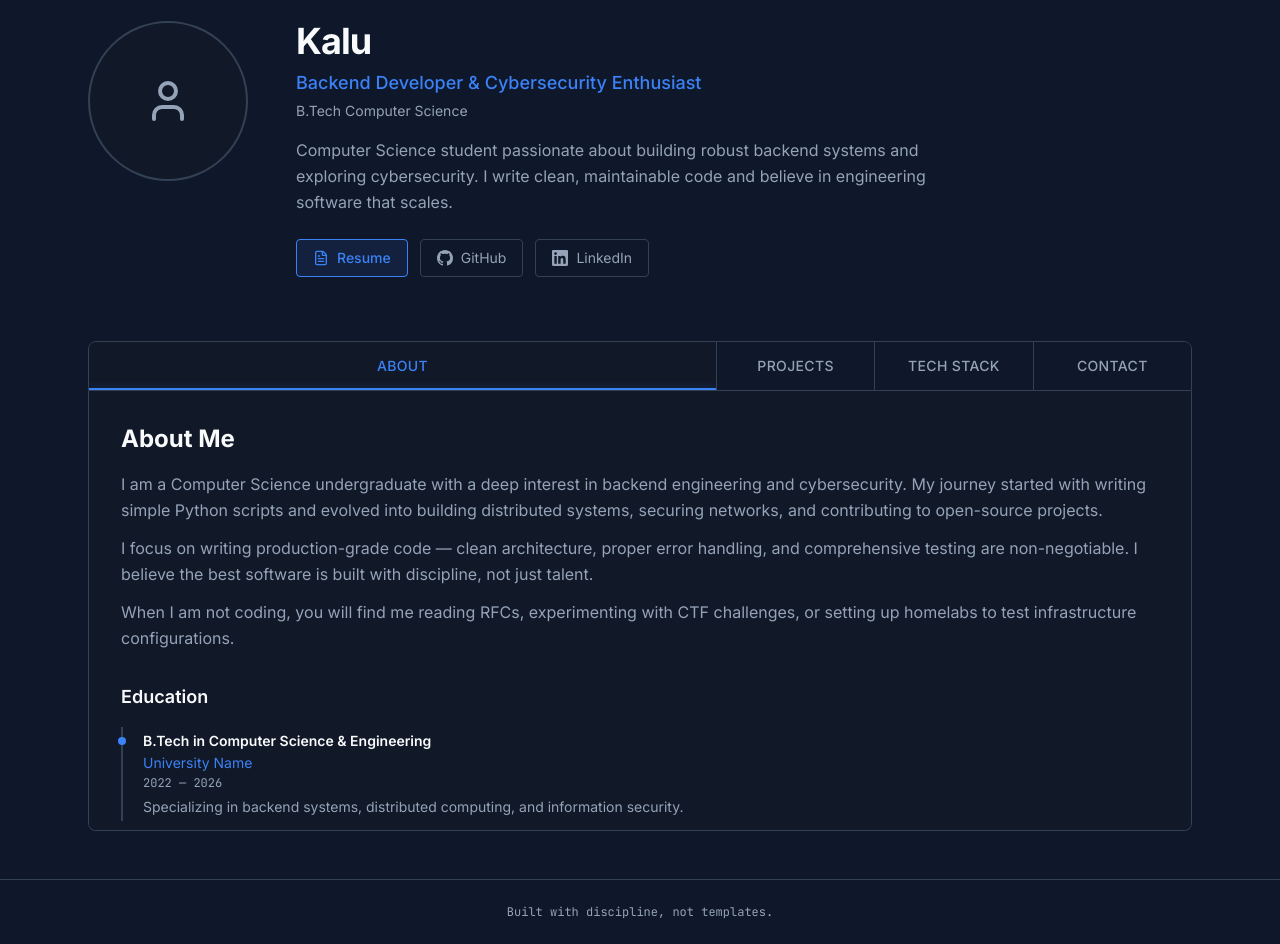
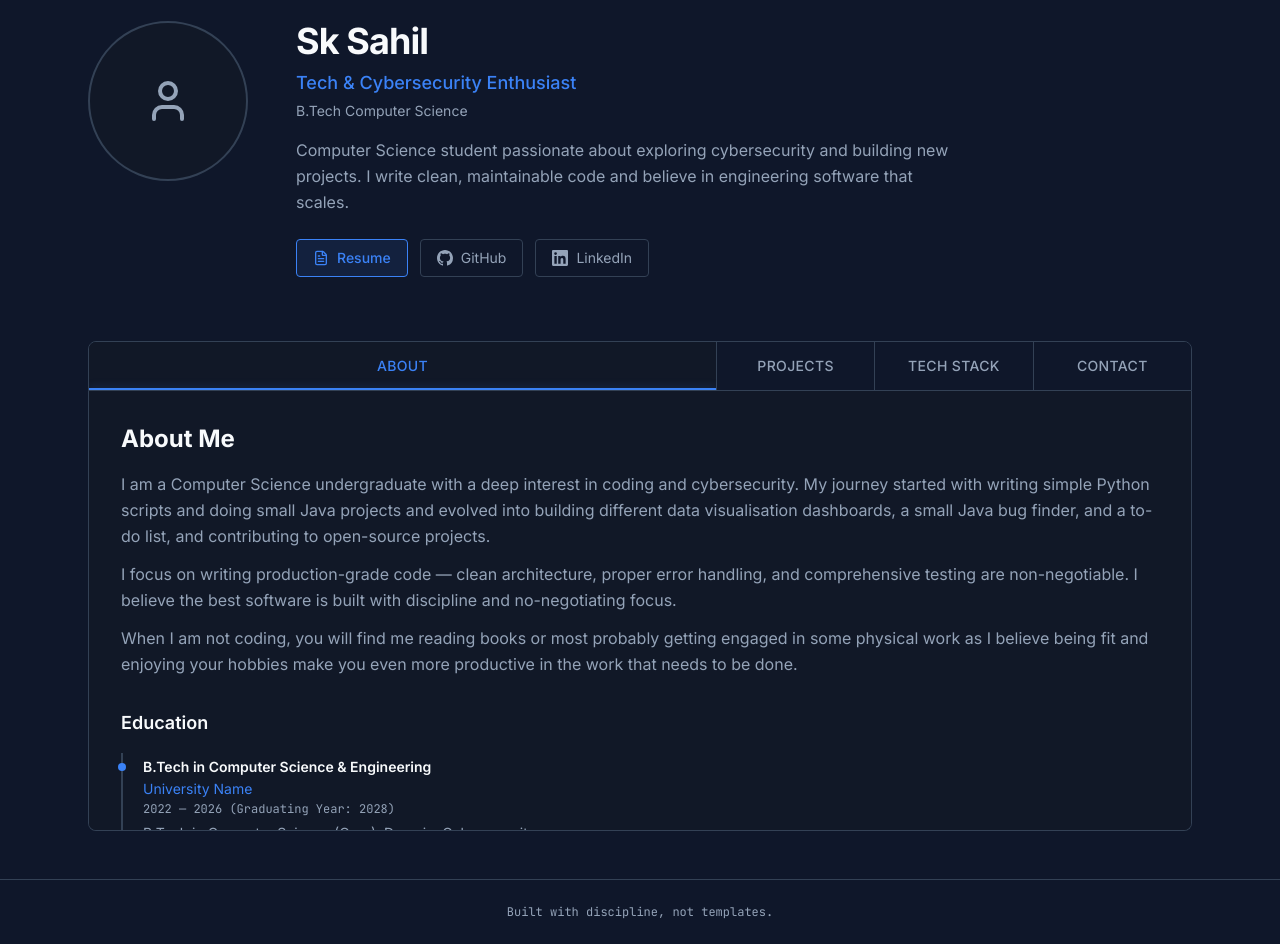
Before and after one commit to Sahil-9879/sk-sahil_portfolio-, a React (Vite) app: page / in a window 1280 px wide. Shown: the part 100-1044 px from the top of the page. Built offline with nearby package versions, Linux system fonts and the light colour scheme.

Commit message:
update: personal info, skills, and social links for Sk Sahil

```diff
--- a/src/components/icons/BrandIcons.jsx
+++ b/src/components/icons/BrandIcons.jsx
@@ -34,3 +34,19 @@ export function LinkedinIcon({ size = 24, className = '' }) {
     </svg>
   );
 }
+
+export function LeetCodeIcon({ size = 24, className = '' }) {
+  return (
+    <svg
+      xmlns="http://www.w3.org/2000/svg"
+      width={size}
+      height={size}
+      viewBox="0 0 24 24"
+      fill="currentColor"
+      className={className}
+      aria-hidden="true"
+    >
+      <path d="M16.102 17.93l-2.697 2.607c-.466.467-1.111.662-1.823.662s-1.357-.195-1.824-.662l-4.332-4.363c-.467-.467-.702-1.15-.702-1.863 0-.713.235-1.357.702-1.824l4.319-4.38c.467-.467 1.125-.645 1.837-.645s1.357.195 1.823.662l2.697 2.606c.514.515 1.365.497 1.9-.038.535-.536.553-1.387.039-1.901l-2.609-2.636c-1.005-1.005-2.38-1.523-3.854-1.523s-2.849.518-3.854 1.523l-4.32 4.381c-1.005 1.005-1.523 2.38-1.523 3.854s.518 2.849 1.523 3.854l4.333 4.363c1.005 1.005 2.38 1.523 3.854 1.523s2.849-.518 3.854-1.523l2.697-2.607c.514-.514.496-1.365-.039-1.901-.535-.535-1.386-.553-1.9.038zM20.811 13.01H10.666c-.736 0-1.333-.597-1.333-1.333s.597-1.333 1.333-1.333h10.145c.736 0 1.333.597 1.333 1.333s-.597 1.333-1.333 1.333z" />
+    </svg>
+  );
+}
--- a/src/components/sections/Contact.jsx
+++ b/src/components/sections/Contact.jsx
@@ -3,13 +3,14 @@ import {
   FileText,
   MapPin,
 } from 'lucide-react';
-import { GithubIcon, LinkedinIcon } from '../icons/BrandIcons';
+import { GithubIcon, LinkedinIcon, LeetCodeIcon } from '../icons/BrandIcons';
 import { CONTACT_LINKS } from '../../constants/data';
 
 const ICON_MAP = {
   Mail,
   Github: GithubIcon,
   Linkedin: LinkedinIcon,
+  LeetCode: LeetCodeIcon,
   FileText,
   MapPin,
 };
--- a/src/constants/data.js
+++ b/src/constants/data.js
@@ -4,47 +4,48 @@
  */
 
 export const PERSONAL = {
-  name: 'Kalu',
-  role: 'Backend Developer & Cybersecurity Enthusiast',
+  name: 'Sk Sahil',
+  role: 'Tech & Cybersecurity Enthusiast',
   college: 'B.Tech Computer Science',
   location: 'India',
-  email: 'kalu@example.com',
-  github: 'https://github.com/kalu',
-  linkedin: 'https://linkedin.com/in/kalu',
+  email: 'sksahil01018@gmail.com',
+  github: 'https://github.com/Sahil-9879',
+  linkedin: 'https://www.linkedin.com/in/sk-sahil-061a5a373/',
+  leetcode: 'https://leetcode.com/u/sahil_0205/',
   resume: '/resume.pdf',
   avatar: null, // Replace with your image path
   intro:
-    'Computer Science student passionate about building robust backend systems and exploring cybersecurity. I write clean, maintainable code and believe in engineering software that scales.',
+    'Computer Science student passionate about exploring cybersecurity and building new projects. I write clean, maintainable code and believe in engineering software that scales.',
 };
 
 export const ABOUT = {
   bio: [
-    'I am a Computer Science undergraduate with a deep interest in backend engineering and cybersecurity. My journey started with writing simple Python scripts and evolved into building distributed systems, securing networks, and contributing to open-source projects.',
-    'I focus on writing production-grade code — clean architecture, proper error handling, and comprehensive testing are non-negotiable. I believe the best software is built with discipline, not just talent.',
-    'When I am not coding, you will find me reading RFCs, experimenting with CTF challenges, or setting up homelabs to test infrastructure configurations.',
+    'I am a Computer Science undergraduate with a deep interest in coding and cybersecurity. My journey started with writing simple Python scripts and doing small Java projects and evolved into building different data visualisation dashboards, a small Java bug finder, and a to-do list, and contributing to open-source projects.',
+    'I focus on writing production-grade code — clean architecture, proper error handling, and comprehensive testing are non-negotiable. I believe the best software is built with discipline and no-negotiating focus.',
+    'When I am not coding, you will find me reading books or most probably getting engaged in some physical work as I believe being fit and enjoying your hobbies make you even more productive in the work that needs to be done.',
   ],
   education: [
     {
       degree: 'B.Tech in Computer Science & Engineering',
       institution: 'University Name',
-      period: '2022 — 2026',
+      period: '2022 — 2026 (Graduating Year: 2028)',
       description:
-        'Specializing in backend systems, distributed computing, and information security.',
+        'B.Tech in Computer Science (Core). Domain: Cybersecurity.',
     },
     {
-      degree: 'Higher Secondary (XII)',
-      institution: 'School Name',
-      period: '2020 — 2022',
-      description: 'Science stream with Computer Science. Scored 92%.',
+      degree: 'X & XII',
+      institution: 'Kendriya Vidyalaya NTPC Kaniha',
+      period: '2012 — 2024',
+      description: 'Science stream with Computer Science.',
     },
   ],
   interests: [
-    'Distributed Systems',
+    'Development',
     'Network Security',
     'Operating Systems',
-    'Open Source',
-    'CTF Competitions',
-    'System Design',
+    'Red Teaming',
+    'CTF / Hackathons',
+    'Competitive Coding',
   ],
 };
 
@@ -100,23 +101,22 @@ export const PROJECTS = [
 ];
 
 export const SKILLS = {
-  Languages: ['Java', 'Python', 'C', 'Go', 'JavaScript', 'SQL', 'Bash'],
+  Languages: ['Java', 'Python', 'C', 'SQL', 'Bash'],
   Frameworks: [
-    'Spring Boot',
-    'Express.js',
-    'Flask',
-    'React',
+    'ROS',
+    'Streamlit',
+    'Panel',
     'Tailwind CSS',
   ],
   'Tools & Platforms': [
-    'Docker',
+    'LeetCode',
+    'VS Code',
+    'Kaggle',
     'Git',
     'Linux',
-    'Nginx',
-    'Jenkins',
     'AWS',
   ],
-  'Databases': ['PostgreSQL', 'MongoDB', 'Redis', 'Elasticsearch'],
+  'Databases': ['MySQL'],
   'Security & Networking': [
     'Wireshark',
     'Burp Suite',
@@ -126,11 +126,10 @@ export const SKILLS = {
     'REST API',
   ],
   Concepts: [
+    'OOPs',
+    'DBMS',
+    'OS',
     'System Design',
-    'Microservices',
-    'CI/CD',
-    'Cryptography',
-    'OAuth 2.0',
     'Networking',
   ],
 };
@@ -138,21 +137,27 @@ export const SKILLS = {
 export const CONTACT_LINKS = [
   {
     label: 'Email',
-    value: 'kalu@example.com',
-    href: 'mailto:kalu@example.com',
+    value: 'sksahil01018@gmail.com',
+    href: 'mailto:sksahil01018@gmail.com',
     icon: 'Mail',
   },
   {
     label: 'GitHub',
-    value: 'github.com/kalu',
-    href: 'https://github.com/kalu',
+    value: 'github.com/Sahil-9879',
+    href: 'https://github.com/Sahil-9879',
     icon: 'Github',
   },
   {
     label: 'LinkedIn',
-    value: 'linkedin.com/in/kalu',
-    href: 'https://linkedin.com/in/kalu',
+    value: 'sk-sahil-061a5a373',
+    href: 'https://www.linkedin.com/in/sk-sahil-061a5a373/',
     icon: 'Linkedin',
+  },
+  {
+    label: 'LeetCode',
+    value: 'sahil_0205',
+    href: 'https://leetcode.com/u/sahil_0205/',
+    icon: 'LeetCode',
   },
   {
     label: 'Resume',
```
